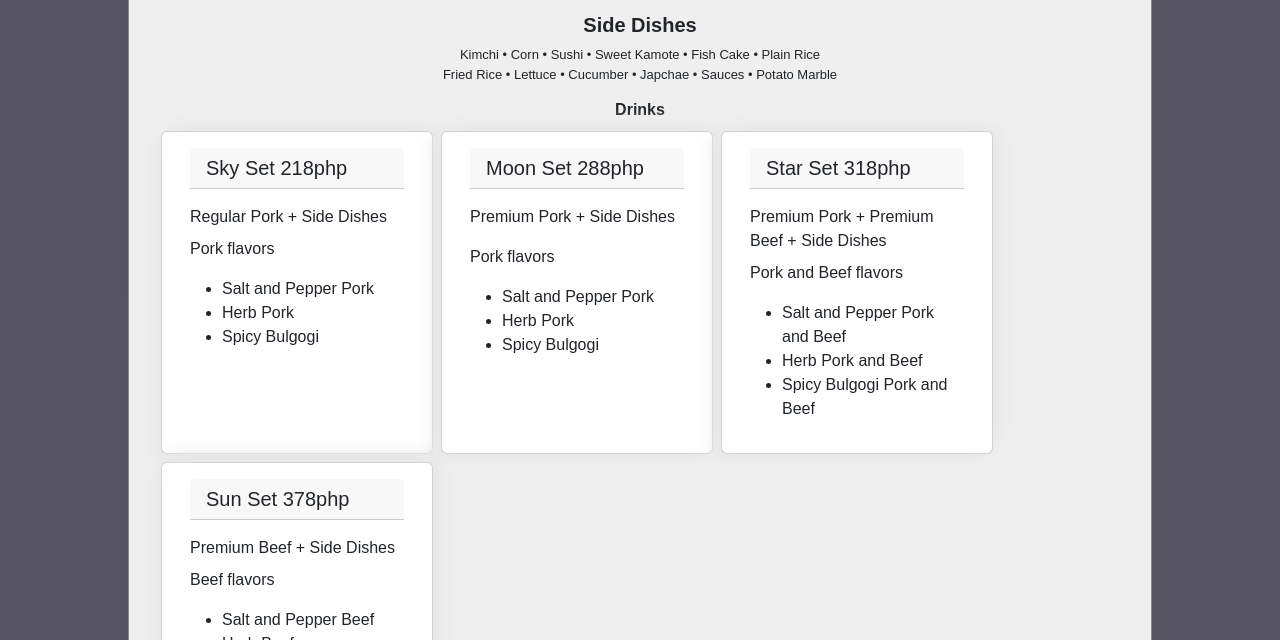
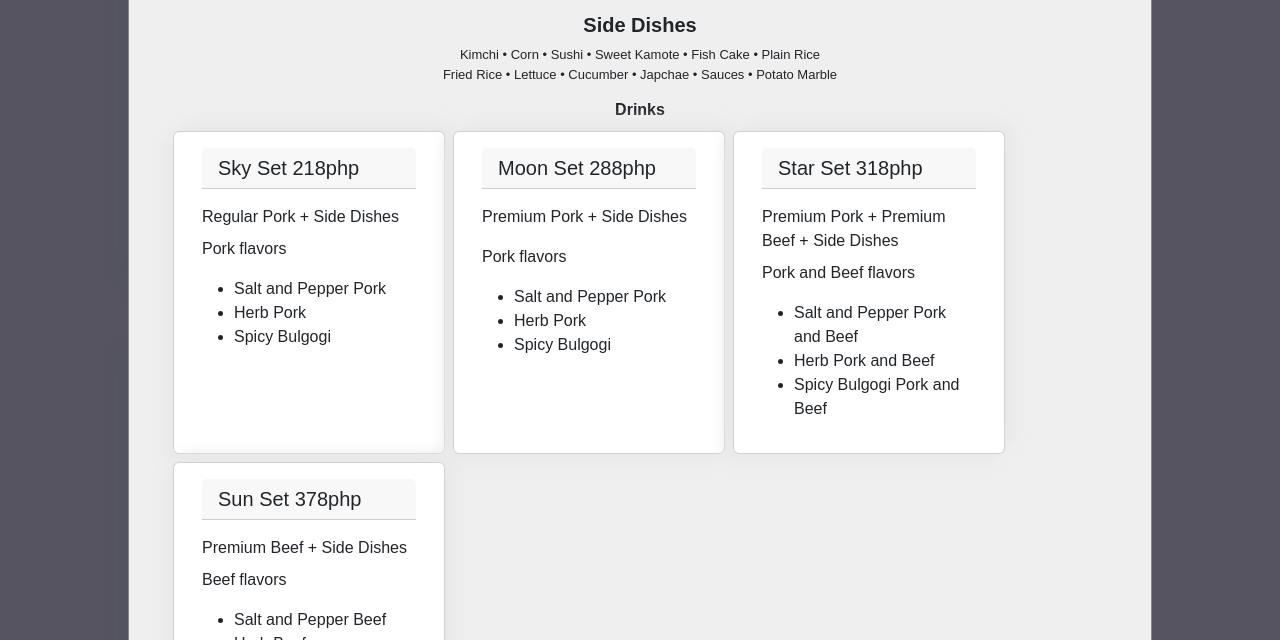
Before and after one commit to gabrielAdrianRamos/housetop, a plain HTML site: page index.html in a window 1280 px wide. Both pictures are taken after a click on the button "Menu". Shown: the part 790-1430 px from the top of the page. Drawn offline with nearby package versions, Linux system fonts and the light colour scheme.

Commit message:
Adjust margin on cardgroup

```diff
--- a/index.html
+++ b/index.html
@@ -366,7 +366,7 @@
             </p>
             <h6 class="fw-semibold">Drinks</h6>
           </div>
-          <div class="card-group mx-1">
+          <div class="card-group mx-3">
             <div class="row picturediv">
               <div class="card m-1" style="width: 17rem">
                 <div class="card-body">
```
